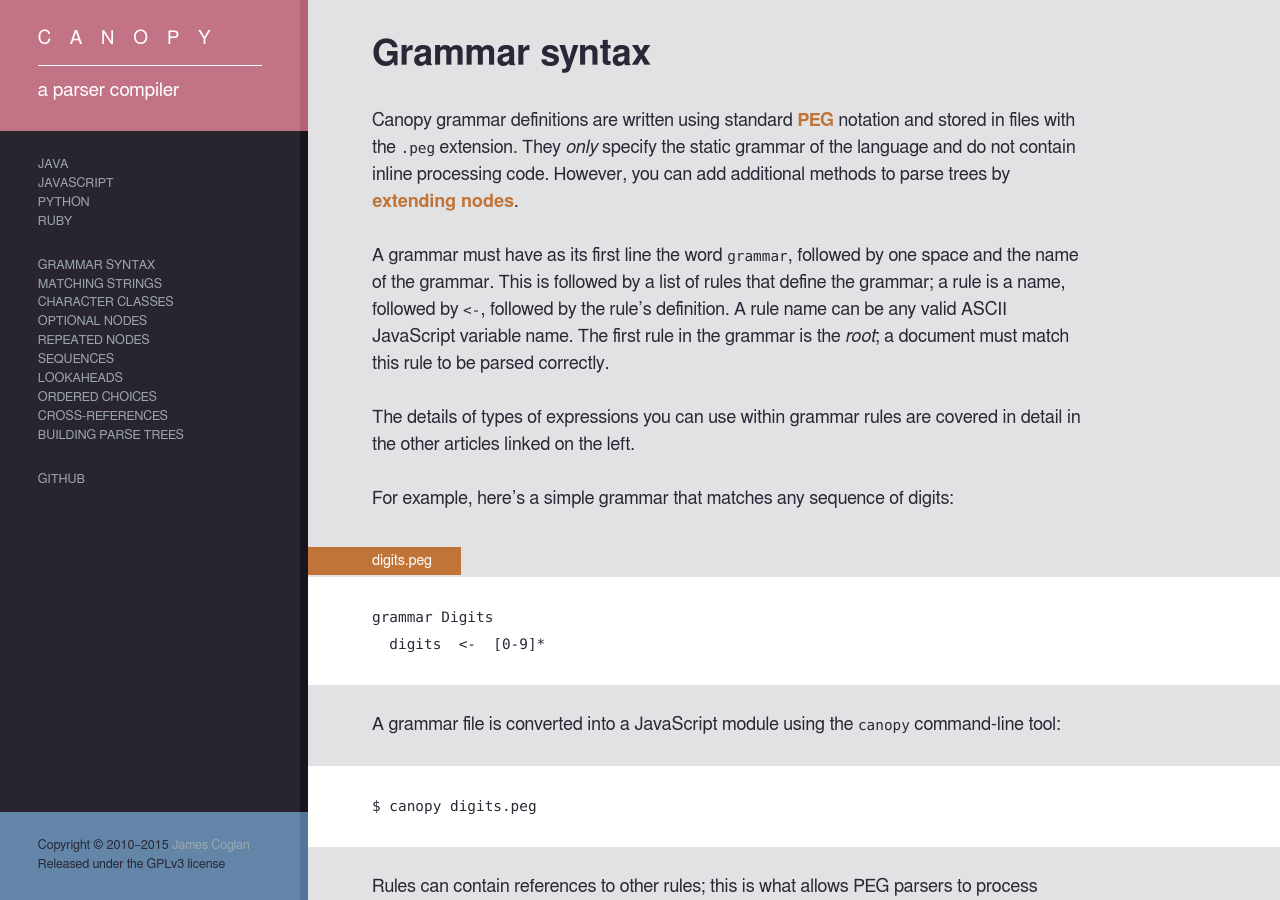
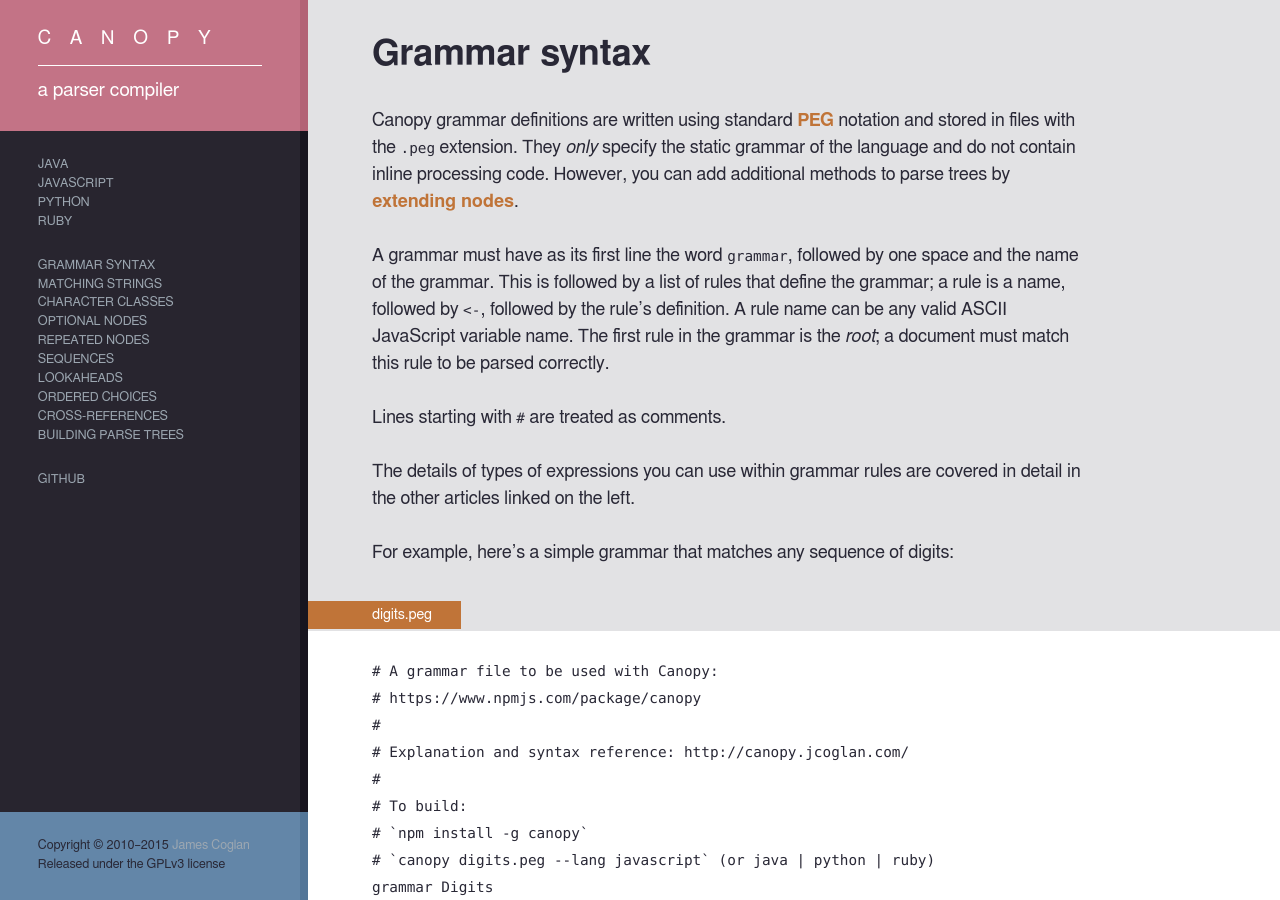
Before and after one commit to jcoglan/canopy, a Jekyll site: the page built from site/grammars.md, in a window 1280 px wide and 900 px high. Built offline with Jekyll 4.4.1, drawn with Linux system fonts in a browser that asks for light colours; Markdown is read by kramdown in place of the engine named in the settings; some of the changed text lies outside the part shown.

Commit message:
Show comment syntax

```diff
--- a/site/grammars.md
+++ b/site/grammars.md
@@ -18,6 +18,8 @@
 the grammar is the *root*; a document must match this rule to be parsed
 correctly.
 
+Lines starting with `#` are treated as comments.
+
 The details of types of expressions you can use within grammar rules are covered
 in detail in the other articles linked on the left.
 
@@ -25,6 +27,14 @@
 
 ###### digits.peg
 
+    # A grammar file to be used with Canopy:
+    # https://www.npmjs.com/package/canopy
+    #
+    # Explanation and syntax reference: http://canopy.jcoglan.com/
+    #
+    # To build:
+    # `npm install -g canopy`
+    # `canopy digits.peg --lang javascript` (or java | python | ruby)
     grammar Digits
       digits  <-  [0-9]*
 
```
